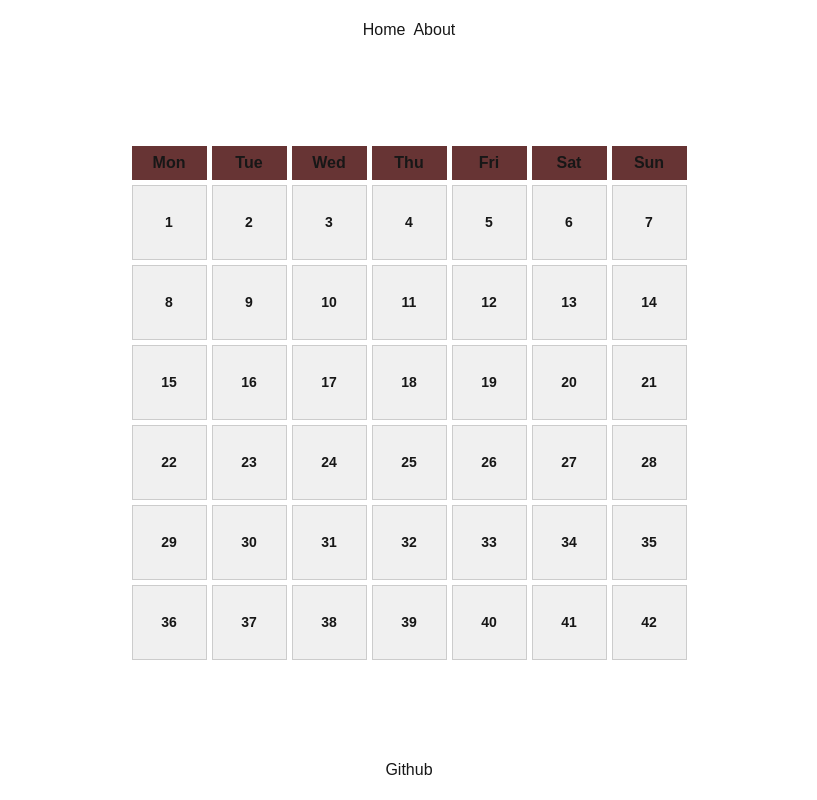
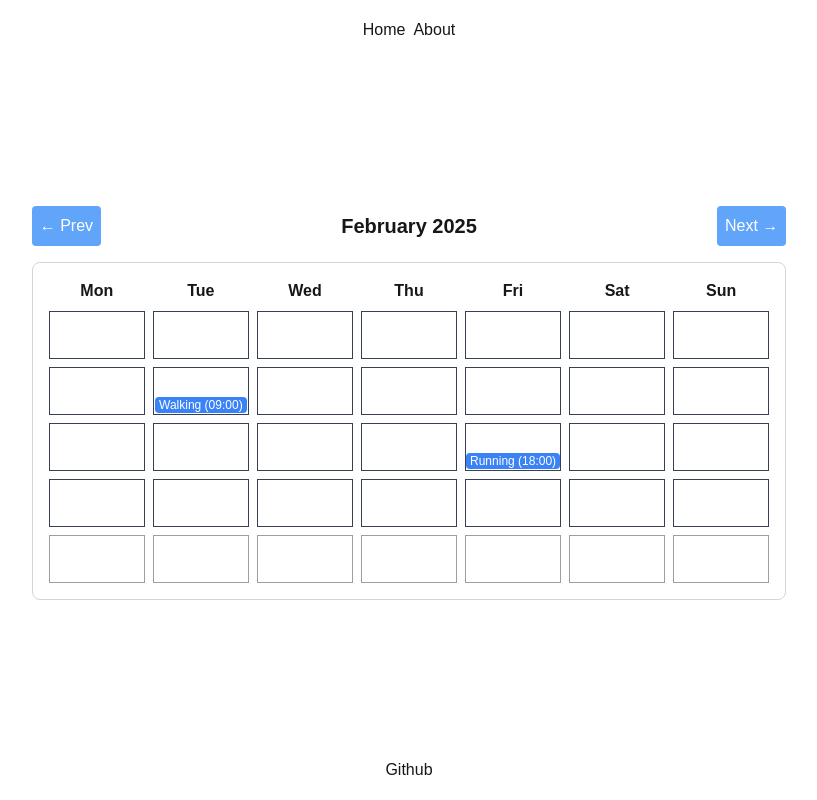
Before and after one commit to aglgit/150-minutes-a-week, a Next.js app in the folder apps/frontend/: page / in a window 1280 px wide. Shown: the whole page, without its empty margins (231-1048 px from the left). Built offline with nearby package versions, Linux system fonts and the light colour scheme.

Commit message:
Render events inside calendar

```diff
--- a/apps/frontend/package.json
+++ b/apps/frontend/package.json
@@ -11,6 +11,7 @@
     },
     "dependencies": {
         "eslint-config-prettier": "^10.0.1",
+        "eslint-plugin-react-hooks": "^5.2.0-canary-8759c5c8-20250207",
         "next": "15.1.6",
         "prettier-plugin-tailwindcss": "^0.6.11",
         "react": "^19.0.0",
--- a/apps/frontend/src/app/page.tsx
+++ b/apps/frontend/src/app/page.tsx
@@ -1,5 +1,7 @@
 import Calendar from "@/components/calendar";
+import { fetchEvents } from "@/lib/api/fetchEvents";
 
 export default function Home() {
-    return <Calendar />;
+    const events = fetchEvents();
+    return <Calendar events={events} />;
 }
--- a/apps/frontend/src/components/calendar.module.css
+++ b/apps/frontend/src/components/calendar.module.css
@@ -9,7 +9,7 @@
 .header {
     font-weight: bold;
     text-align: center;
-    background: #673434;
+    background: darkred;
     padding: 5px;
 }
 
@@ -21,6 +21,7 @@
     border: 1px solid #ccc;
     font-size: 14px;
     font-weight: bold;
+    color: black;
 }
 
 @media (max-width: 600px) {
--- a/apps/frontend/src/components/calendar.tsx
+++ b/apps/frontend/src/components/calendar.tsx
@@ -1,23 +1,77 @@
-import styles from "./calendar.module.css";
+"use client";
 
-export default function Calendar() {
-    const days = ["Mon", "Tue", "Wed", "Thu", "Fri", "Sat", "Sun"];
+import React, { useState } from "react";
+import { DAYS } from "@/lib/days"; // Import days of the week
+import { Event } from "@/lib/schema"; // Import event type
+import CalendarNav from "./calendarNav";
 
-    const daysArray = Array.from({ length: 42 }, (_, i) => i + 1);
+type Props = {
+    events: Event[];
+};
+
+const Calendar: React.FC<Props> = ({ events }) => {
+    const [currentMonth, setCurrentMonth] = useState(new Date());
+
+    const lastDayOfMonth = new Date(
+        currentMonth.getFullYear(),
+        currentMonth.getMonth() + 1,
+        0
+    );
+
+    const totalDays = lastDayOfMonth.getDate();
+
+    const days = new Array(35).fill(null);
+    for (let i = 0; i < totalDays; i++) {
+        days[i] = i + 1;
+    }
+
+    const getEventsForDay = (day: number | null) => {
+        if (!day) return [];
+        const dateStr = `${currentMonth.getFullYear()}-${String(currentMonth.getMonth() + 1).padStart(2, "0")}-${String(
+            day
+        ).padStart(2, "0")}`;
+        return events.filter((event) => event.date === dateStr);
+    };
 
     return (
-        <div className={styles.calendarContainer}>
-            {days.map((day) => (
-                <div key={day} className={styles.header}>
-                    {day}
-                </div>
-            ))}
+        <div>
+            <CalendarNav
+                currentMonth={currentMonth}
+                setCurrentMonth={setCurrentMonth}
+            />
 
-            {daysArray.map((_, index) => (
-                <div key={index} className={styles.day}>
-                    {index + 1}
-                </div>
-            ))}
+            <div className="grid grid-cols-7 gap-2 rounded-lg border border-gray-300 p-4">
+                {DAYS.map((day) => (
+                    <div key={day.full} className="text-center font-bold">
+                        {day.short}
+                    </div>
+                ))}
+
+                {days.map((day, index) => {
+                    const dayEvents = getEventsForDay(day);
+
+                    return (
+                        <div
+                            key={index}
+                            className={`flex h-12 flex-col items-center justify-center border border-gray-700 ${
+                                day ? "text-white" : "text-gray-600 opacity-50"
+                            }`}
+                        >
+                            {day || ""}
+                            {dayEvents.map((event) => (
+                                <div
+                                    key={event.id}
+                                    className="mt-1 rounded bg-blue-500 px-1 text-xs text-white"
+                                >
+                                    {event.activity} ({event.startTime})
+                                </div>
+                            ))}
+                        </div>
+                    );
+                })}
+            </div>
         </div>
     );
-}
+};
+
+export default Calendar;
--- /dev/null
+++ b/apps/frontend/src/components/calendarNav.tsx
@@ -0,0 +1,61 @@
+"use client";
+
+import React from "react";
+
+interface CalendarHeaderProps {
+    currentMonth: Date;
+    setCurrentMonth: React.Dispatch<React.SetStateAction<Date>>;
+}
+
+const CalendarNav: React.FC<CalendarHeaderProps> = ({
+    currentMonth,
+    setCurrentMonth,
+}) => {
+    const addMonth = (val: number) => {
+        setCurrentMonth(
+            (prev) => new Date(prev.getFullYear(), prev.getMonth() + val, 1)
+        );
+    };
+
+    const formatMonthYear = (date: Date) => {
+        const monthNames = [
+            "January",
+            "February",
+            "March",
+            "April",
+            "May",
+            "June",
+            "July",
+            "August",
+            "September",
+            "October",
+            "November",
+            "December",
+        ];
+        return `${monthNames[date.getMonth()]} ${date.getFullYear()}`;
+    };
+
+    return (
+        <div>
+            <div className="mb-4 flex items-center justify-between">
+                <button
+                    onClick={() => addMonth(-1)}
+                    className="red rounded bg-blue-400 p-2 text-white"
+                >
+                    ← Prev
+                </button>
+                <h2 className="text-xl font-semibold">
+                    {formatMonthYear(currentMonth)}
+                </h2>
+                <button
+                    onClick={() => addMonth(+1)}
+                    className="rounded bg-blue-400 p-2 text-white"
+                >
+                    Next →
+                </button>
+            </div>
+        </div>
+    );
+};
+
+export default CalendarNav;
--- /dev/null
+++ b/apps/frontend/src/lib/api/fetchEvents.ts
@@ -0,0 +1,38 @@
+import { ActivityType } from "../schema";
+
+export const fetchEvents = () => {
+    return Array.of(
+        {
+            id: "1",
+            userId: "1",
+            activity: ActivityType.Walking,
+            date: "2025-02-09",
+            startTime: "09:00",
+            endTime: "10:00",
+        },
+        {
+            id: "2",
+            userId: "1",
+            activity: ActivityType.Running,
+            date: "2025-02-19",
+            startTime: "18:00",
+            endTime: "19:30",
+        },
+        {
+            id: "3",
+            userId: "1",
+            activity: ActivityType.Biking,
+            date: "2025-01-19",
+            startTime: "18:00",
+            endTime: "19:30",
+        },
+        {
+            id: "4",
+            userId: "1",
+            activity: ActivityType.Swimming,
+            date: "2025-03-19",
+            startTime: "18:00",
+            endTime: "19:30",
+        }
+    );
+};
--- /dev/null
+++ b/apps/frontend/src/lib/days.ts
@@ -0,0 +1,28 @@
+export enum DayOfWeek {
+    Monday = "Monday",
+    Tuesday = "Tuesday",
+    Wednesday = "Wednesday",
+    Thursday = "Thursday",
+    Friday = "Friday",
+    Saturday = "Saturday",
+    Sunday = "Sunday",
+}
+
+export type DayInfo = {
+    full: DayOfWeek;
+    short: "Mon" | "Tue" | "Wed" | "Thu" | "Fri" | "Sat" | "Sun";
+};
+
+export const DAYS: DayInfo[] = [
+    { full: DayOfWeek.Monday, short: "Mon" },
+    { full: DayOfWeek.Tuesday, short: "Tue" },
+    { full: DayOfWeek.Wednesday, short: "Wed" },
+    { full: DayOfWeek.Thursday, short: "Thu" },
+    { full: DayOfWeek.Friday, short: "Fri" },
+    { full: DayOfWeek.Saturday, short: "Sat" },
+    { full: DayOfWeek.Sunday, short: "Sun" },
+];
+
+export const getShortName = (day: DayOfWeek): string => {
+    return DAYS.find((d) => d.full === day)?.short || "";
+};
--- /dev/null
+++ b/apps/frontend/src/lib/schema.ts
@@ -0,0 +1,24 @@
+export enum ActivityType {
+    Walking = "Walking",
+    Running = "Running",
+    Biking = "Biking",
+    Swimming = "Swimming",
+    Strength = "Strength",
+    Rowing = "Rowing",
+    Ski = "Ski",
+    Moderate = "Moderate",
+    Vigorous = "Vigorous",
+}
+
+export type Event = {
+    id: string;
+    userId: string;
+    activity: ActivityType;
+    date: string;
+    startTime: string;
+    endTime: string;
+};
+
+export type User = {
+    id: string;
+};
```
Also changed, not shown: 1 other file (tests, documents, lock files or other folders).
